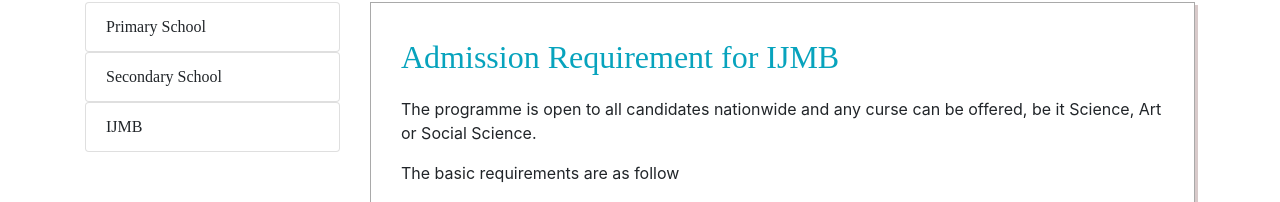
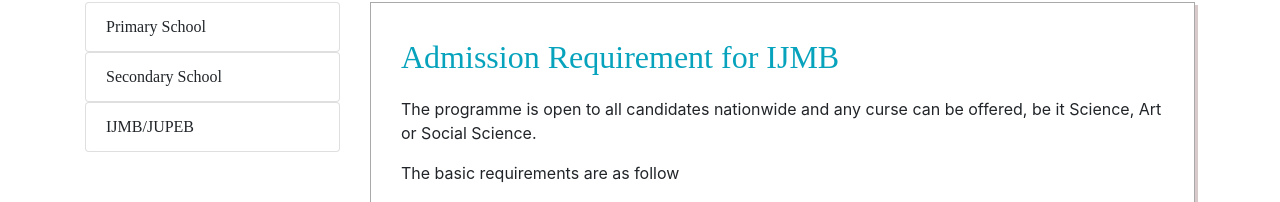
Before and after one commit to nitiva/OMC-Website, a React (Create React App) app: page /admission/ijmb in a window 1280 px wide. Shown: the part 106-308 px from the top of the page. Built offline with nearby package versions, Linux system fonts and the light colour scheme.

Commit message:
Update AdmissionSidenav.js

```diff
--- a/src/components/admission/AdmissionSidenav.js
+++ b/src/components/admission/AdmissionSidenav.js
@@ -8,7 +8,7 @@ const AdmissionSidenav = () => {
             <ListGroup>
                 <Link to="/admission/primary"><ListGroupItem>Primary School</ListGroupItem></Link>
                 <Link to="/admission/secondary"><ListGroupItem>Secondary School</ListGroupItem></Link>
-                <Link to="/admission/ijmb"><ListGroupItem>IJMB</ListGroupItem></Link>
+                <Link to="/admission/ijmb"><ListGroupItem>IJMB/JUPEB</ListGroupItem></Link>
             </ListGroup>
         </Col>
     )
```
